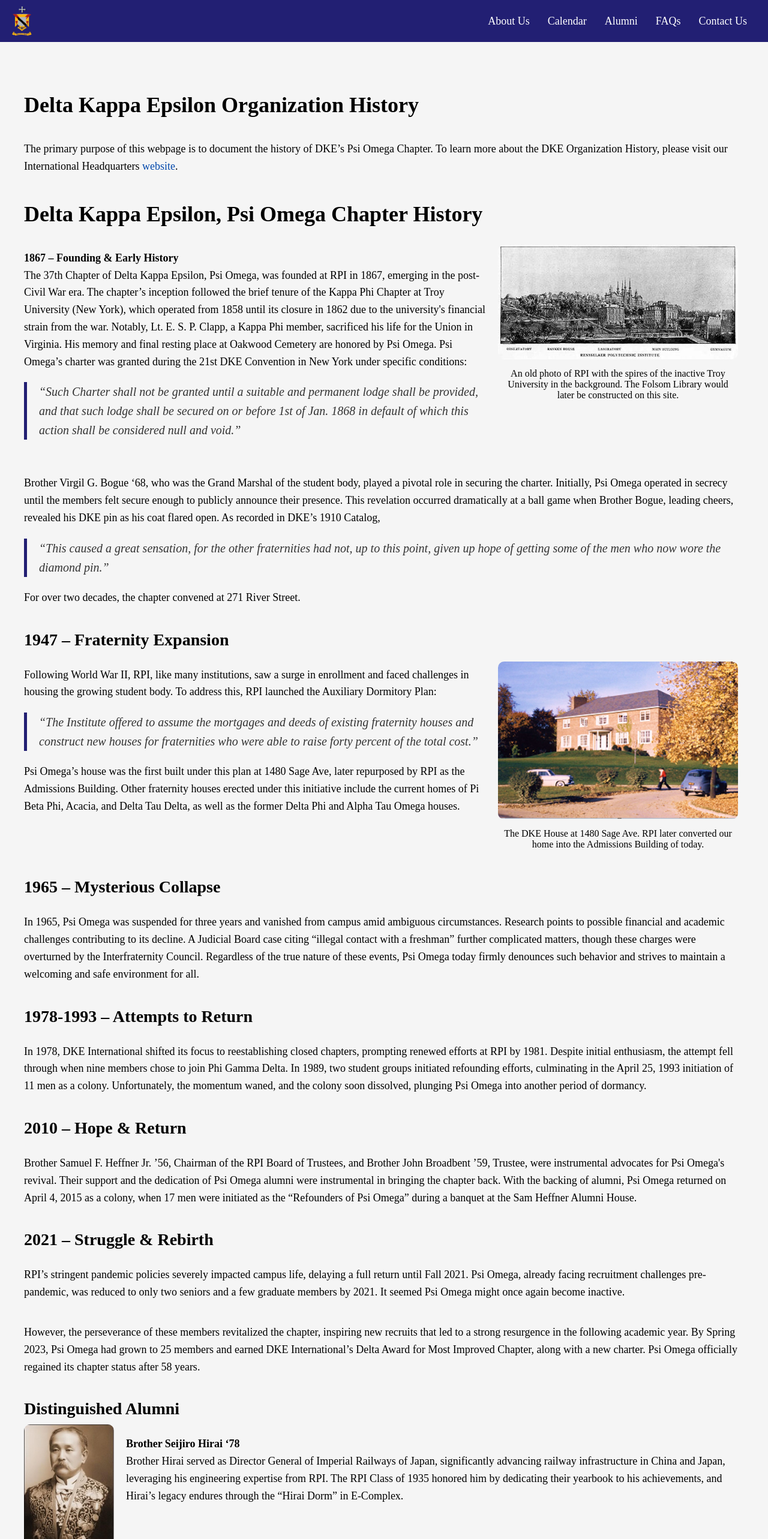
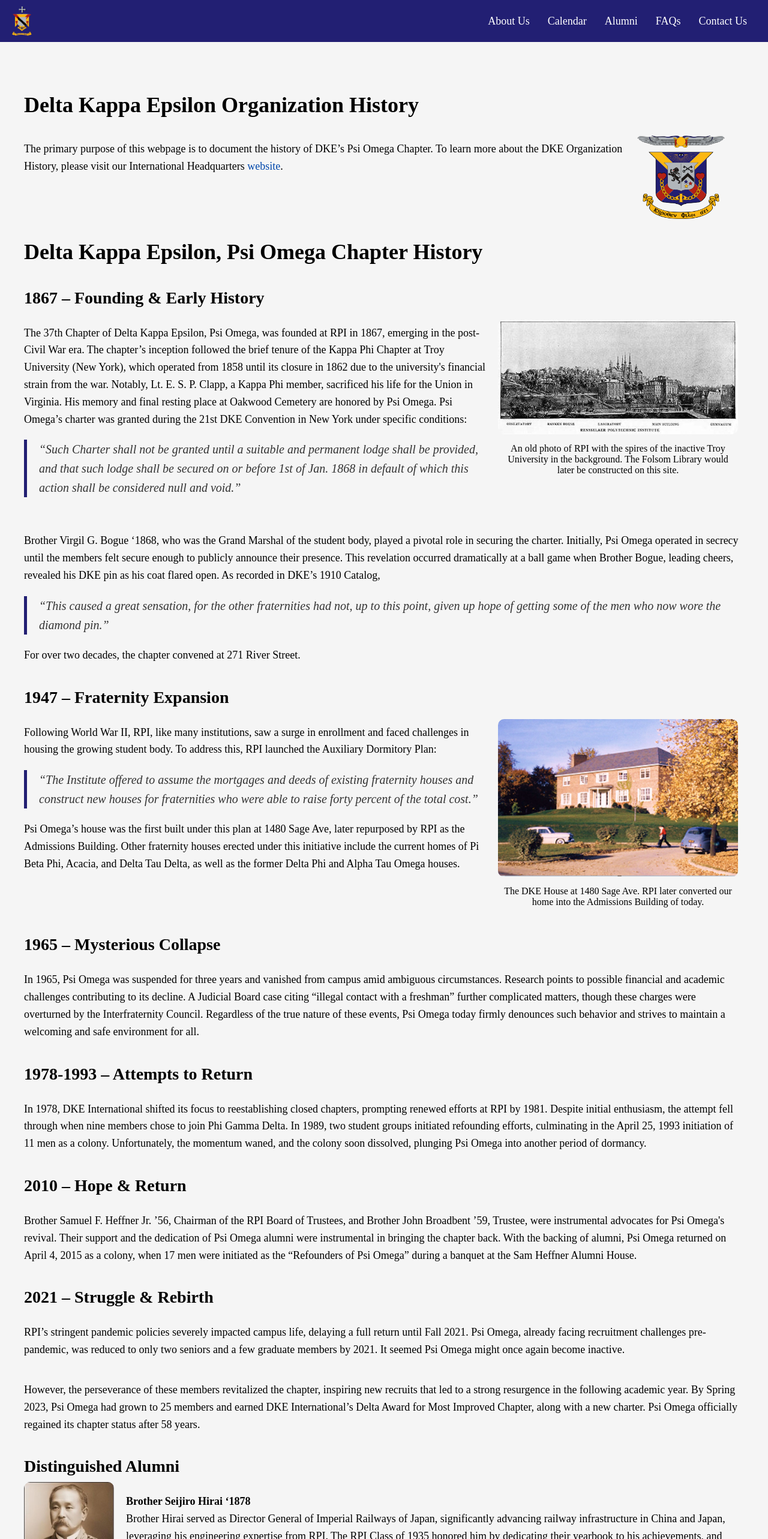
Before and after one commit to NBelgaonkar/Psi-Omega-Site, a React (Create React App) app: page /about/history in a window 1280 px wide. Shown: the top 2566 px of the page at 60% size. Built offline with nearby package versions, Linux system fonts and the light colour scheme.

Commit message:
updated the accuracy of the history and fixed some grammar

```diff
--- a/src/components/History.js
+++ b/src/components/History.js
@@ -1,16 +1,17 @@
 import React from 'react';
 import styled, { createGlobalStyle } from 'styled-components';
-// Import alumni images
-import troyUniversityImage from '../Images/troy-university.jpg'; // Replace with actual image file names
-import admissionsImage from '../Images/old-admissions.png'; // Replace with actual image file names
-import hiraiImage from '../Images/hirai.jpg'; // Replace with actual image file names
+
+import dkeLogo from '../Images/dke-coat-of-arms.png';
+import troyUniversityImage from '../Images/troy-university.jpg';
+import admissionsImage from '../Images/old-admissions.png';
+import hiraiImage from '../Images/hirai.jpg';
 import martinImage from '../Images/martin.jpg';
 import davisImage from '../Images/davis.jpg';
 import davisImage2 from '../Images/davis2.jpg';
 import trahanImage from '../Images/trahan.png';
 import heffnerImage from '../Images/heffner.jpg';
-import originalCrestImage from '../Images/old-crest.jpg'; // Replace with actual file name
-import refreshedCrestImage from '../Images/Psi-Omega-Crest.png'; // Replace with actual file name
+import originalCrestImage from '../Images/old-crest.jpg';
+import refreshedCrestImage from '../Images/Psi-Omega-Crest.png';
 
 
 // Global styles
@@ -148,14 +149,19 @@ const HistoryPage = () => {
       <GlobalStyle />
       <Container>
         <Title>Delta Kappa Epsilon Organization History</Title>
-        <Paragraph>
-          The primary purpose of this webpage is to document the history of DKE’s Psi Omega Chapter. To learn more about the DKE Organization History, please visit our International Headquarters <Link href="https://dke.org/about/organization-history/" target="_blank" rel="noopener noreferrer">website</Link>.
-        </Paragraph>
+        <FlexContainer>
+          <Paragraph>
+            The primary purpose of this webpage is to document the history of DKE’s Psi Omega Chapter. To learn more about the DKE Organization History, please visit our International Headquarters <Link href="https://dke.org/about/organization-history/" target="_blank" rel="noopener noreferrer">website</Link>.
+          </Paragraph>
+          <ImageWrapper>
+            <Image src={dkeLogo} alt="DKE Crest" />
+          </ImageWrapper>
+        </FlexContainer>
 
         <Title>Delta Kappa Epsilon, Psi Omega Chapter History</Title>
+        <Subtitle>1867 – Founding & Early History</Subtitle>
         <FlexContainer>
           <Paragraph>
-            <strong>1867 – Founding & Early History</strong><br/>
             The 37th Chapter of Delta Kappa Epsilon, Psi Omega, was founded at RPI in 1867, emerging in the post-Civil War era. The chapter’s inception followed the brief tenure of the Kappa Phi Chapter at Troy University (New York), which operated from 1858 until its closure in 1862 due to the university's financial strain from the war. Notably, Lt. E. S. P. Clapp, a Kappa Phi member, sacrificed his life for the Union in Virginia. His memory and final resting place at Oakwood Cemetery are honored by Psi Omega.
             Psi Omega’s charter was granted during the 21st DKE Convention in New York under specific conditions:
             <Quote>
@@ -169,7 +175,7 @@ const HistoryPage = () => {
         </FlexContainer>
 
         <Paragraph>
-          Brother Virgil G. Bogue ‘68, who was the Grand Marshal of the student body, played a pivotal role in securing the charter. Initially, Psi Omega operated in secrecy until the members felt secure enough to publicly announce their presence. This revelation occurred dramatically at a ball game when Brother Bogue, leading cheers, revealed his DKE pin as his coat flared open. As recorded in DKE’s 1910 Catalog,
+          Brother Virgil G. Bogue ‘1868, who was the Grand Marshal of the student body, played a pivotal role in securing the charter. Initially, Psi Omega operated in secrecy until the members felt secure enough to publicly announce their presence. This revelation occurred dramatically at a ball game when Brother Bogue, leading cheers, revealed his DKE pin as his coat flared open. As recorded in DKE’s 1910 Catalog,
           <Quote>
             “This caused a great sensation, for the other fraternities had not, up to this point, given up hope of getting some of the men who now wore the diamond pin.”
           </Quote>
@@ -220,7 +226,7 @@ const HistoryPage = () => {
         <AlumniSection>
           <Image src={hiraiImage} alt="Seijiro Hirai" />
           <Paragraph>
-            <strong>Brother Seijiro Hirai ‘78</strong><br />
+            <strong>Brother Seijiro Hirai ‘1878</strong><br />
             Brother Hirai served as Director General of Imperial Railways of Japan, significantly advancing railway infrastructure in China and Japan, leveraging his engineering expertise from RPI. The RPI Class of 1935 honored him by dedicating their yearbook to his achievements, and Hirai’s legacy endures through the “Hirai Dorm” in E-Complex.
           </Paragraph>
         </AlumniSection>
--- a/src/components/HousingPage.js
+++ b/src/components/HousingPage.js
@@ -60,7 +60,11 @@ const ImageWrapper = styled.div`
 
 const ImageTitle = styled.h2`
   font-size: 24px;
-  margin-bottom: 10px;
+  margin-bottom: 5px;
+`;
+const ImageSubtitle = styled.h3`
+  font-size: 12px;
+  margin-bottom: 3px;
 `;
 
 const Image = styled.img`
@@ -93,11 +97,11 @@ const HousingPage = () => {
           </ImageWrapper>
           <ImageWrapper>
             <ImageTitle>1480 Sage Ave: 1947-1965</ImageTitle>
-            <ImageTitle>Today, RPI's Admissions Building</ImageTitle>
+            <ImageSubtitle>Later converted into RPI's Admissions Building</ImageSubtitle>
             <Image src={sageAveImage} alt="1480 Sage Ave" />
           </ImageWrapper>
           <ImageWrapper>
-            <ImageTitle>217 River St: 1910-1930s</ImageTitle>
+            <ImageTitle>217 River St: 1867-1887</ImageTitle>
             <Image src={riverStImage} alt="217 River St" />
           </ImageWrapper>
         </ImageSection>
```
Also changed, not shown: src/Images/dke-coat-of-arms.png (added).
